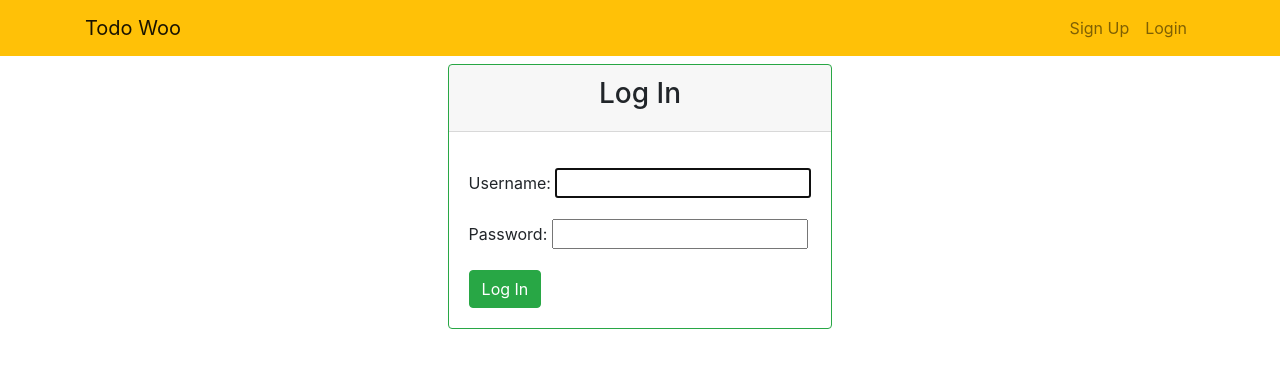
After one commit to brian-hornbrook/todo-woo-app, a Django app: page /login in a window 1280 px wide. The commit adds this page. Shown: the top 368 px of the page. Run offline with Django 4.2, Linux system fonts and the light colour scheme; some libraries are stand-ins or nearby versions.

Commit message:
created login/logout functionality

```diff
--- a/todo/templates/index.html
+++ b/todo/templates/index.html
@@ -25,12 +25,28 @@
             </a>
             <div class="collapse navbar-collapse" id="navbarNav">
                 <ul class="navbar-nav ml-auto">
+
+                    <!-- if user is logged in -->
+                    {% if user.is_authenticated %}
+                    <p>Logged In as {{ user.username }}</p>
+                    <li class="nav-item">
+                        <form action="/logout" method="POST">
+                            <button type="submit">logout</button>
+                            {% csrf_token %}
+                        </form>
+                    </li>
+
+                    <!-- if user is not logged in -->
+                    {% else %}
                     <li class="nav-item">
                         <a class="nav-link" href="/signup" method="GET">Sign Up</a>
                     </li>
                     <li class="nav-item">
-                        <a class="nav-link" href="">Login</a>
+                        <a class="nav-link" href="/login" method="GET">Login</a>
                     </li>
+                    {% endif %}
+
+
                 </ul>
             </div>
         </div>
--- /dev/null
+++ b/todo/templates/login.html
@@ -0,0 +1,30 @@
+{% extends "index.html" %}
+{% load static %}
+
+
+{% block content %}
+
+<h3>{{ errors }}</h3>
+
+<!-- form -->
+<div id="content">
+    <div class="card border-success mb-3" style="max-width: rem;">
+        <div class="card-header">
+            <h3>Log In</h3>
+        </div>
+
+        <div class="card-body">
+            <p id="error-message" class="text-danger">{{ errors }}</p>
+            <form action="/login" method="POST">
+                {{ form.as_p }}
+                <button type="submit" class="btn btn-success">Log In</button>
+                {% csrf_token %}
+            </form>
+        </div>
+
+
+
+    </div>
+</div>
+
+{% endblock %}
--- a/todo/views.py
+++ b/todo/views.py
@@ -1,14 +1,14 @@
 from django.shortcuts import render, redirect
-from django.contrib.auth.forms import UserCreationForm
+from django.contrib.auth.forms import UserCreationForm, AuthenticationForm
 from django.contrib.auth.models import User
-from django.contrib.auth import login
+from django.contrib.auth import login, logout, authenticate
 from django.db import IntegrityError
 
 
 def todos(request):
     return render(request, 'todos.html')
 
-def signup(request):
+def signupuser(request):
     if request.method == 'GET':
         return render(request, 'signup.html', {'form': UserCreationForm()})
     else:
@@ -17,7 +17,7 @@ def signup(request):
                 user = User.objects.create_user(
                     request.POST['username'], password=request.POST['password1'])
                 user.save()
-                login(request, user)
+                login(user)
                 return render(request, 'todos.html')
             except IntegrityError:
                 print("already exists")
@@ -26,3 +26,21 @@ def signup(request):
                 'errors': "that username or password was already taken"})
         else:
             return render(request, 'signup.html', {'form': UserCreationForm(), 'errors': "that username or password was alredy taken"})
+
+def logoutuser(request):
+    if request.method == 'POST':
+        logout(request)
+        return redirect('/signup')
+    else:
+        return render(request, "todos.html")
+
+def loginuser(request):
+    if request.method == 'GET':
+        return render(request, 'login.html', {"form": AuthenticationForm()})
+    else:
+        user = authenticate(request, username=request.POST['username'], password=request.POST['password'])
+        if user is None:
+            return render(request, 'login.html', {"form": AuthenticationForm(), "errors": "username and password is incorrect"})
+        else:
+            login(request, user)
+            return render(request, 'todos.html')
--- a/todowoo/urls.py
+++ b/todowoo/urls.py
@@ -21,5 +21,7 @@ from todo import views
 urlpatterns = [
     path('admin/', admin.site.urls),
     path('', views.todos),
-    path('signup', views.signup)
+    path('signup', views.signupuser),
+    path('login', views.loginuser),
+    path('logout', views.logoutuser)
 ]
```
Also changed, not shown: db.sqlite3.
